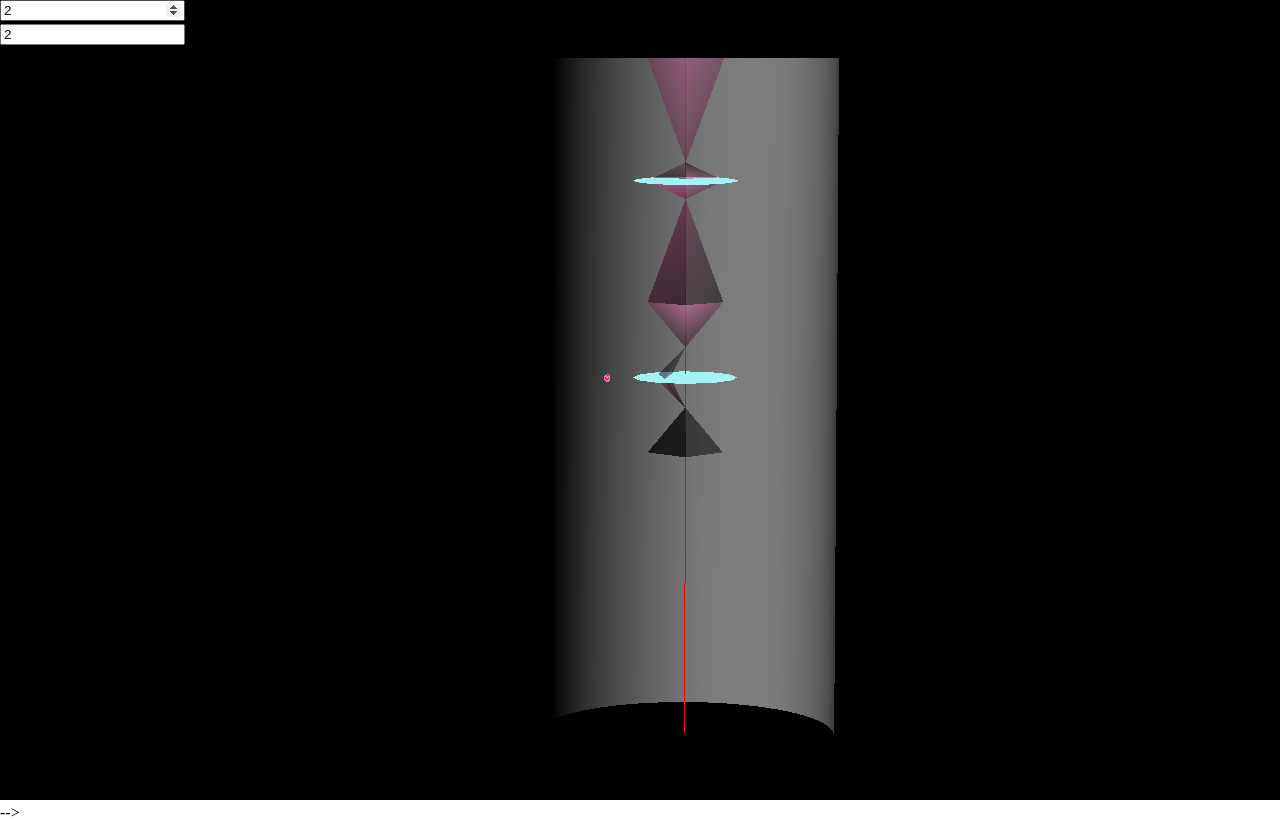
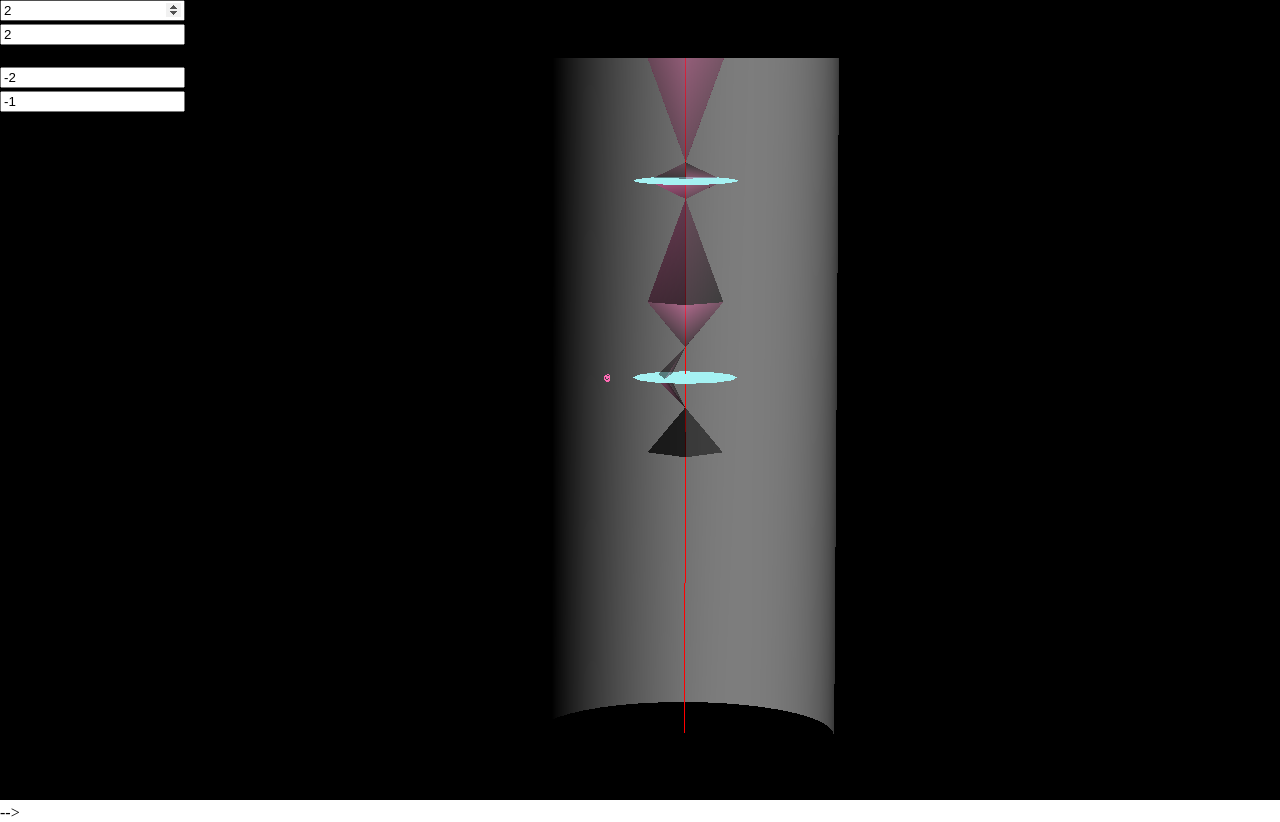
Before and after one commit to kulanah/temColumn, a plain HTML site: page column.html in a window 1280 px wide. Drawn offline with Linux system fonts and the light colour scheme.

Commit message:
added inputs for the width of the angled lens

```diff
--- a/column.html
+++ b/column.html
@@ -12,6 +12,9 @@
 		<input style='position: absolute; top: 0; left: 0;' id='focalslider' type='number' value='2' step='0.1'>
 		<input style='position: absolute; top: 1.8em; left: 0;' id='focalslider2' type='number' value='2' step='0.1'>
 
+		<input style='position: absolute; top: 5.0em; left: 0;' id='x1' type='number' value='-2' step='0.1'>
+		<input style='position: absolute; top: 6.8em; left: 0;' id='x2' type='number' value='-1' step='0.1'>
+
 		<script src="./public/js/libraries/three.min.js"></script>
 		<script src="./public/js/libraries/jquery.js"></script>
 		<script src="./public/js/libraries/TrackBallControls.js"></script>
```
